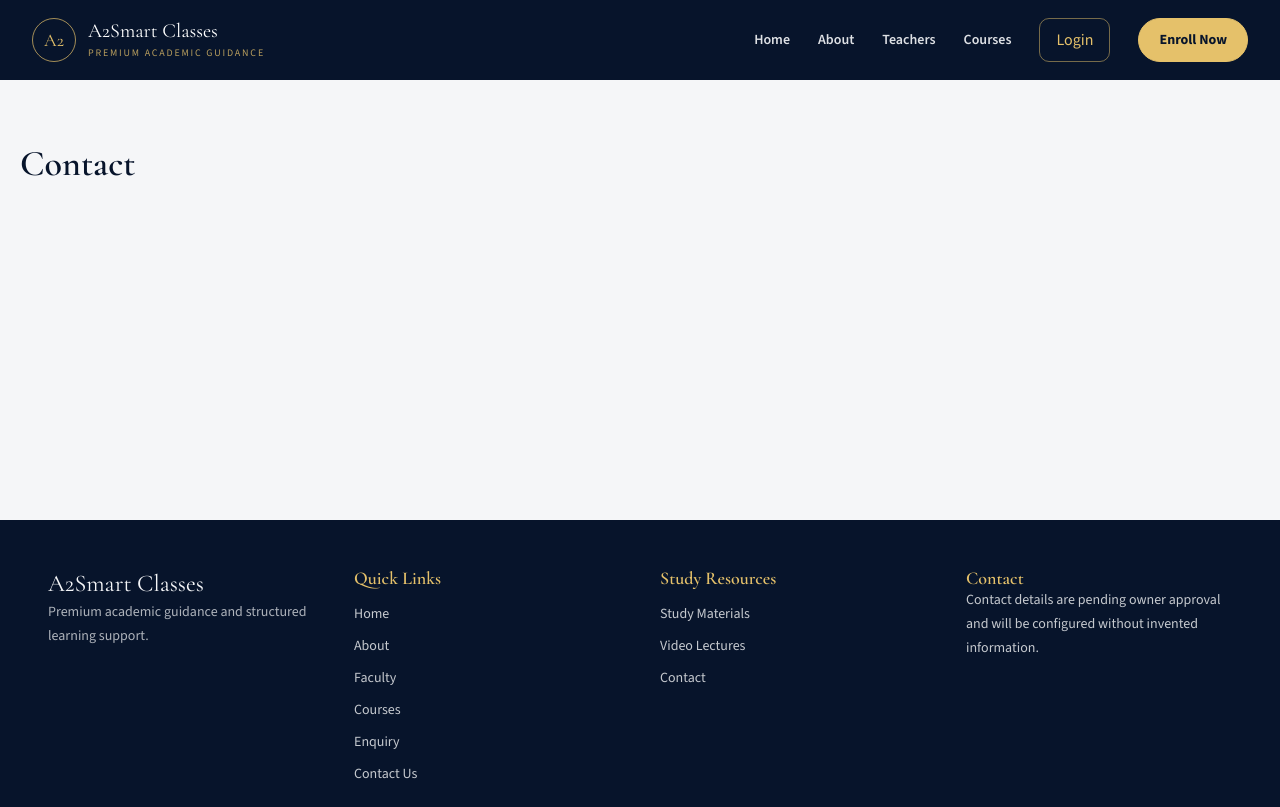
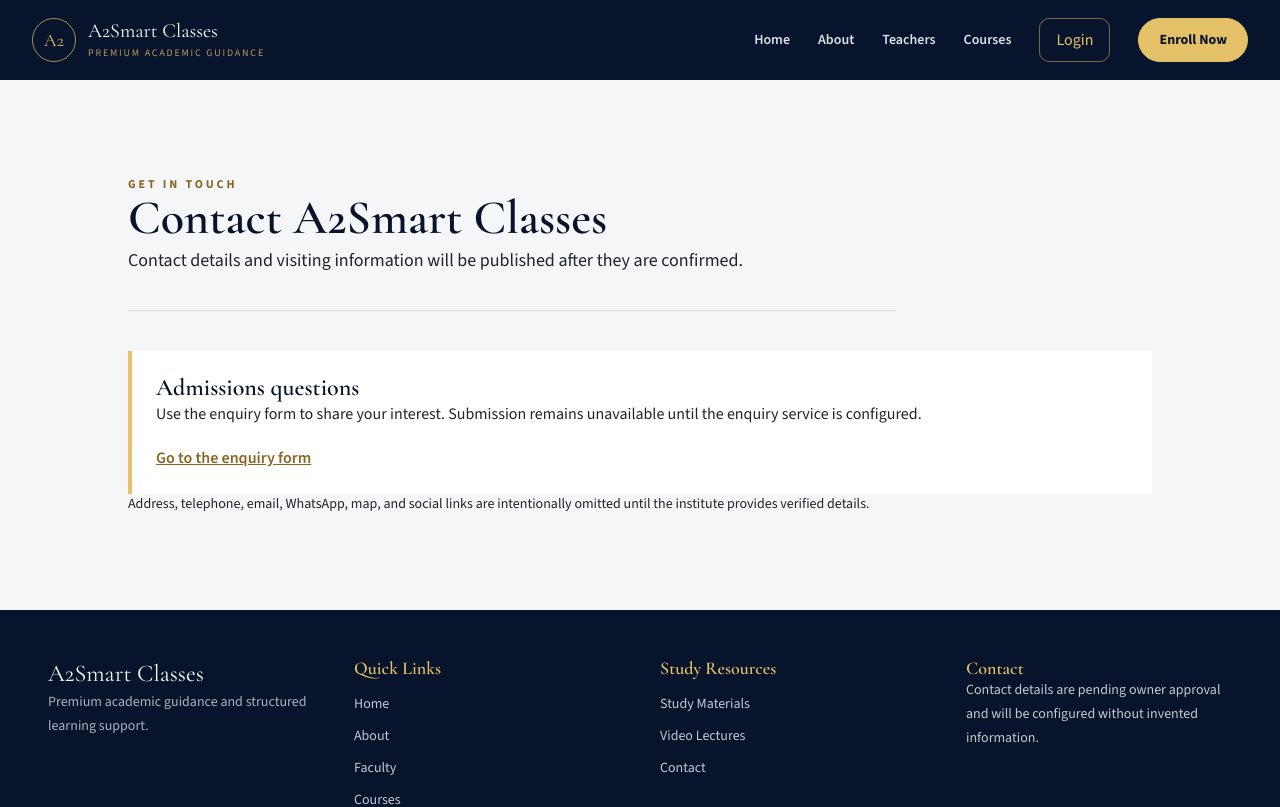
Before and after one commit to royrohan1437/A2_Smart_Classes_Final, a Next.js app: page /contact in a window 1280 px wide. Shown: the top 807 px of the page. Built offline with nearby package versions, Linux system fonts and the light colour scheme.

Commit message:
feat(T14): add contact and enquiry pages

```diff
--- a/src/app/(public)/contact/page.tsx
+++ b/src/app/(public)/contact/page.tsx
@@ -1,7 +1,33 @@
-export default function ContactPlaceholderPage() {
+import Link from "next/link";
+
+export default function ContactPage() {
   return (
-    <main className="min-h-[55vh] px-5 py-16">
-      <h1 className="text-4xl text-navy-950">Contact</h1>
+    <main className="bg-ivory px-5 py-16 text-charcoal sm:px-8 sm:py-20 lg:px-12 lg:py-24">
+      <div className="mx-auto max-w-5xl">
+        <header className="max-w-3xl border-b border-navy-950/10 pb-9">
+          <p className="mb-3 text-xs font-bold uppercase tracking-[0.24em] text-gold-700">
+            Get in touch
+          </p>
+          <h1 className="text-4xl text-navy-950 sm:text-5xl">Contact A2Smart Classes</h1>
+          <p className="mt-5 text-base leading-7 text-charcoal-soft sm:text-lg">
+            Contact details and visiting information will be published after they are confirmed.
+          </p>
+        </header>
+        <section className="mt-10 border-l-4 border-gold-300 bg-white px-6 py-6">
+          <h2 className="font-serif text-2xl text-navy-950">Admissions questions</h2>
+          <p className="mt-3 text-charcoal-soft">
+            Use the enquiry form to share your interest. Submission remains unavailable until the
+            enquiry service is configured.
+          </p>
+          <Link href="/enquiry" className="mt-5 inline-block font-semibold text-gold-700 underline">
+            Go to the enquiry form
+          </Link>
+        </section>
+        <p className="mt-8 text-sm text-charcoal-soft">
+          Address, telephone, email, WhatsApp, map, and social links are intentionally omitted until
+          the institute provides verified details.
+        </p>
+      </div>
     </main>
   );
 }
--- a/src/app/(public)/enquiry/page.tsx
+++ b/src/app/(public)/enquiry/page.tsx
@@ -1,7 +1,22 @@
-export default function EnquiryPlaceholderPage() {
+import type { Metadata } from "next";
+import { EnquirySection } from "@/components/home/enquiry-section";
+
+export const metadata: Metadata = {
+  title: "Admissions Enquiry | A2Smart Classes",
+  description: "Send an admissions enquiry to A2Smart Classes.",
+};
+
+export default function EnquiryPage() {
   return (
-    <main className="min-h-[55vh] px-5 py-16">
-      <h1 className="text-4xl text-navy-950">Enquiry</h1>
+    <main className="bg-ivory py-12 sm:py-16">
+      <div className="mx-auto max-w-7xl px-5 pb-8 sm:px-8">
+        <h1 className="font-serif text-4xl text-navy-950 sm:text-5xl">Admissions Enquiry</h1>
+        <p className="mt-4 max-w-2xl text-base leading-7 text-charcoal-soft">
+          Share your details using the form below. The form validates entries and will report when
+          the submission service is unavailable.
+        </p>
+      </div>
+      <EnquirySection />
     </main>
   );
 }
```
